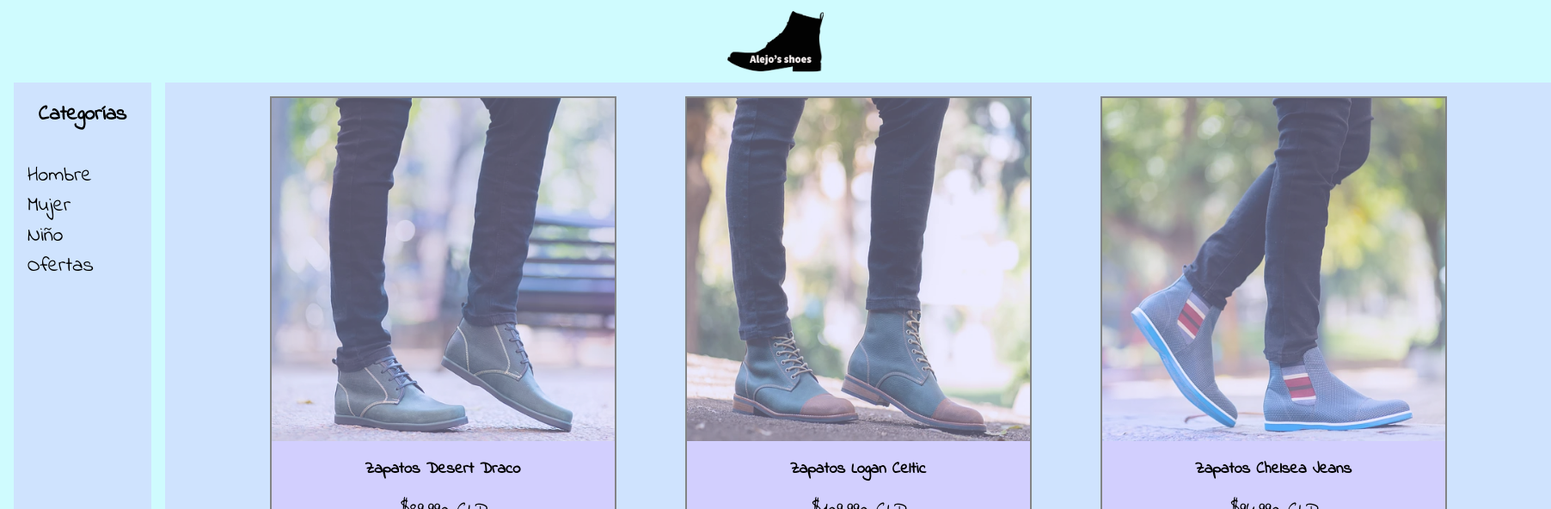
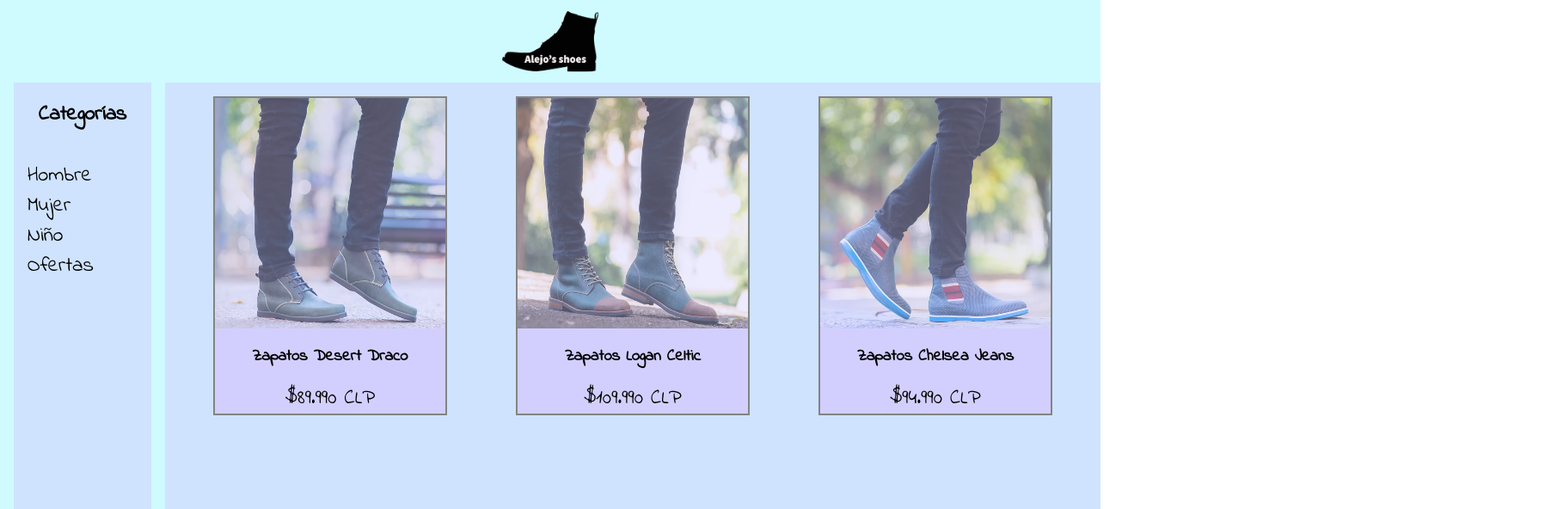
Before and after one commit to Alejodroguett/m2desafio2, a plain HTML site: page index.html in a window 1280 px wide. Shown: the top 592 px of the page at 86% size, 1804 px wide, since content can reach past the window. Drawn offline with Linux system fonts and the light colour scheme.

Commit message:
changed 85vw from 1fr

```diff
--- a/assets/css/style.css
+++ b/assets/css/style.css
@@ -8,7 +8,7 @@ body{
     'header header'
     'sidebar main'
     'footer footer';
-    grid-template-columns: 15vw 1fr;
+    grid-template-columns: 15vw 85vw;
 }
 .header{
     grid-area: header;
```
